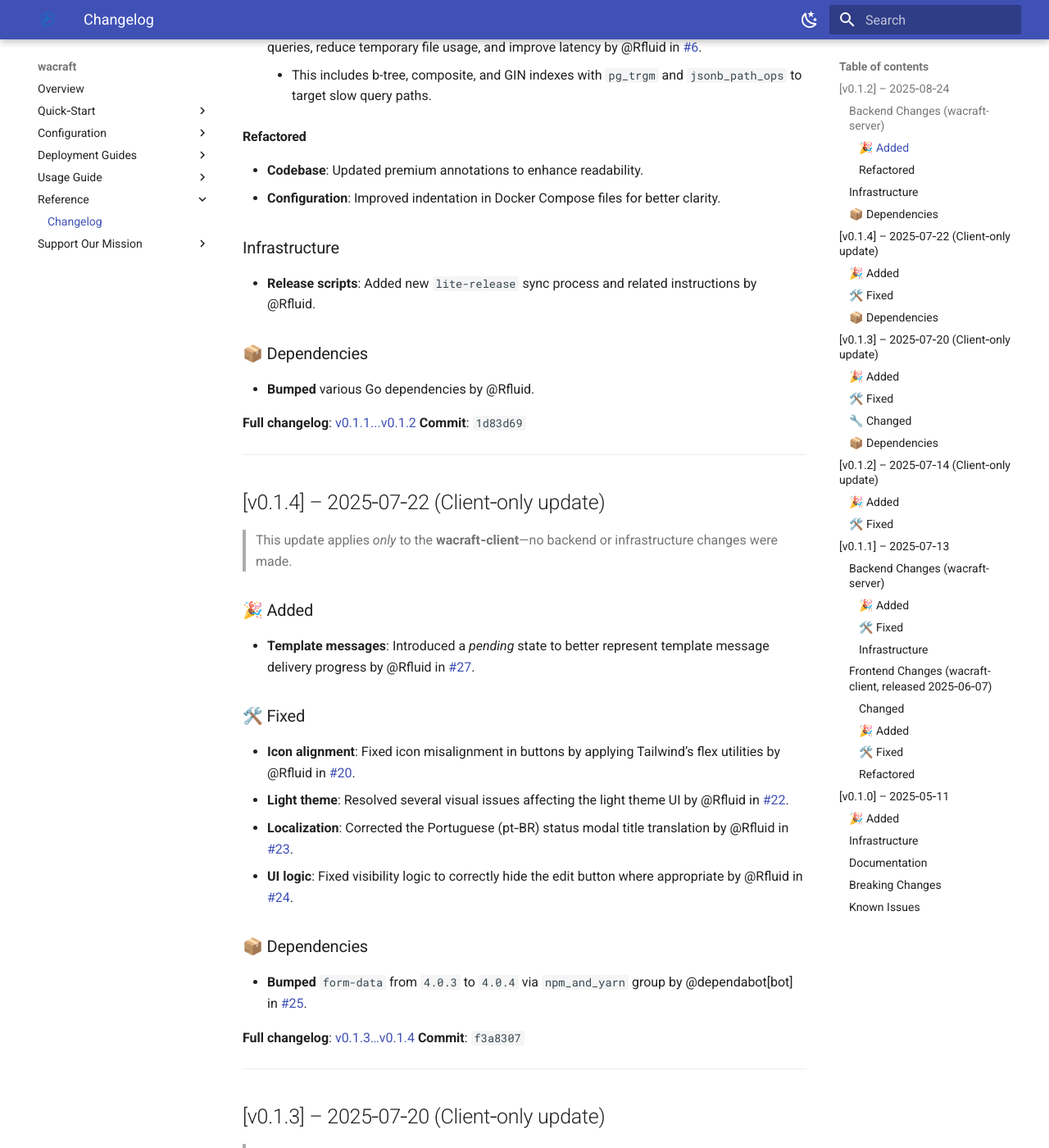
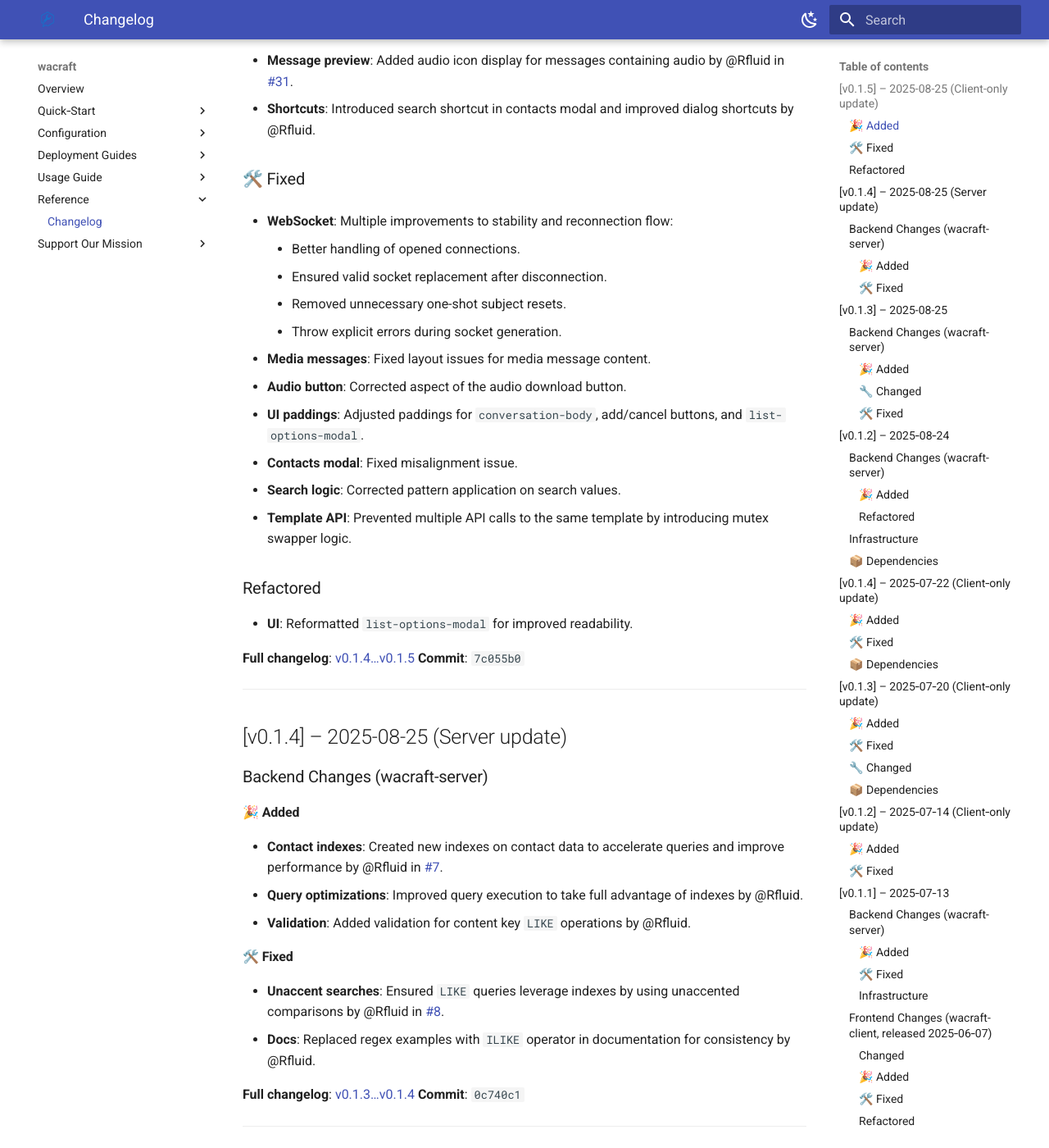
Before and after one commit to Astervia/wacraft, an MkDocs documentation site: the page built from docs/reference/changelog.md, in a window 1280 px wide and 1400 px high, scrolled down 416 px. Shown: the whole window at 82% size. Built offline with MkDocs 1.6.1 and Material for MkDocs 9.7.7, drawn with Linux system fonts in a browser that asks for light colours; some of the changed text lies outside the part shown.

Commit message:
chore(release): update `changelog`

```diff
--- a/docs/reference/changelog.md
+++ b/docs/reference/changelog.md
@@ -2,6 +2,81 @@
 
 All notable changes to **wacraft** will be documented in this file following
 [Keep a Changelog](https://keepachangelog.com/) conventions and SemVer.
+
+---
+
+## \[v0.1.5] – 2025-08-25 (Client-only update)
+
+> This update applies _only_ to the **wacraft-client**—no backend or infrastructure changes were made.
+
+### 🎉 Added
+
+- **Message preview**: Added audio icon display for messages containing audio by @Rfluid in [#31](https://github.com/Astervia/wacraft-client/pull/31).
+- **Shortcuts**: Introduced search shortcut in contacts modal and improved dialog shortcuts by @Rfluid.
+
+### 🛠️ Fixed
+
+- **WebSocket**: Multiple improvements to stability and reconnection flow:
+    - Better handling of opened connections.
+    - Ensured valid socket replacement after disconnection.
+    - Removed unnecessary one-shot subject resets.
+    - Throw explicit errors during socket generation.
+
+- **Media messages**: Fixed layout issues for media message content.
+- **Audio button**: Corrected aspect of the audio download button.
+- **UI paddings**: Adjusted paddings for `conversation-body`, add/cancel buttons, and `list-options-modal`.
+- **Contacts modal**: Fixed misalignment issue.
+- **Search logic**: Corrected pattern application on search values.
+- **Template API**: Prevented multiple API calls to the same template by introducing mutex swapper logic.
+
+### Refactored
+
+- **UI**: Reformatted `list-options-modal` for improved readability.
+
+**Full changelog**: [v0.1.4…v0.1.5](https://github.com/Astervia/wacraft-client/compare/v0.1.4...v0.1.5)
+**Commit**: `7c055b0`
+
+---
+
+## \[v0.1.4] – 2025-08-25 (Server update)
+
+### Backend Changes (wacraft-server)
+
+#### 🎉 Added
+
+- **Contact indexes**: Created new indexes on contact data to accelerate queries and improve performance by @Rfluid in [#7](https://github.com/Astervia/wacraft-server/pull/7).
+- **Query optimizations**: Improved query execution to take full advantage of indexes by @Rfluid.
+- **Validation**: Added validation for content key `LIKE` operations by @Rfluid.
+
+#### 🛠️ Fixed
+
+- **Unaccent searches**: Ensured `LIKE` queries leverage indexes by using unaccented comparisons by @Rfluid in [#8](https://github.com/Astervia/wacraft-server/pull/8).
+- **Docs**: Replaced regex examples with `ILIKE` operator in documentation for consistency by @Rfluid.
+
+**Full changelog**: [v0.1.3…v0.1.4](https://github.com/Astervia/wacraft-server/compare/v0.1.3...v0.1.4)
+**Commit**: `0c740c1`
+
+---
+
+## \[v0.1.3] – 2025-08-25
+
+### Backend Changes (wacraft-server)
+
+#### 🎉 Added
+
+- **Contact indexes**: Introduced new indexes for contact lookups to speed up `LIKE`/`ILIKE` search paths by @Rfluid in [#7](https://github.com/Astervia/wacraft-server/pull/7).
+- **Validation**: Added validation for content-key `LIKE` operations to prevent malformed queries by @Rfluid.
+
+#### 🔧 Changed
+
+- **Query plans**: Reworked queries to ensure the planner uses the new indexes effectively and improved the contact `LIKE` **count** logic by @Rfluid.
+
+#### 🛠️ Fixed
+
+- **Docs**: Replaced regex examples with the `ILIKE` operator for clarity and performance by @Rfluid.
+
+**Full changelog**: [v0.1.2…v0.1.3](https://github.com/Astervia/wacraft-server/compare/v0.1.2...v0.1.3)
+**Commit**: `a65ec2a`
 
 ---
 
```
